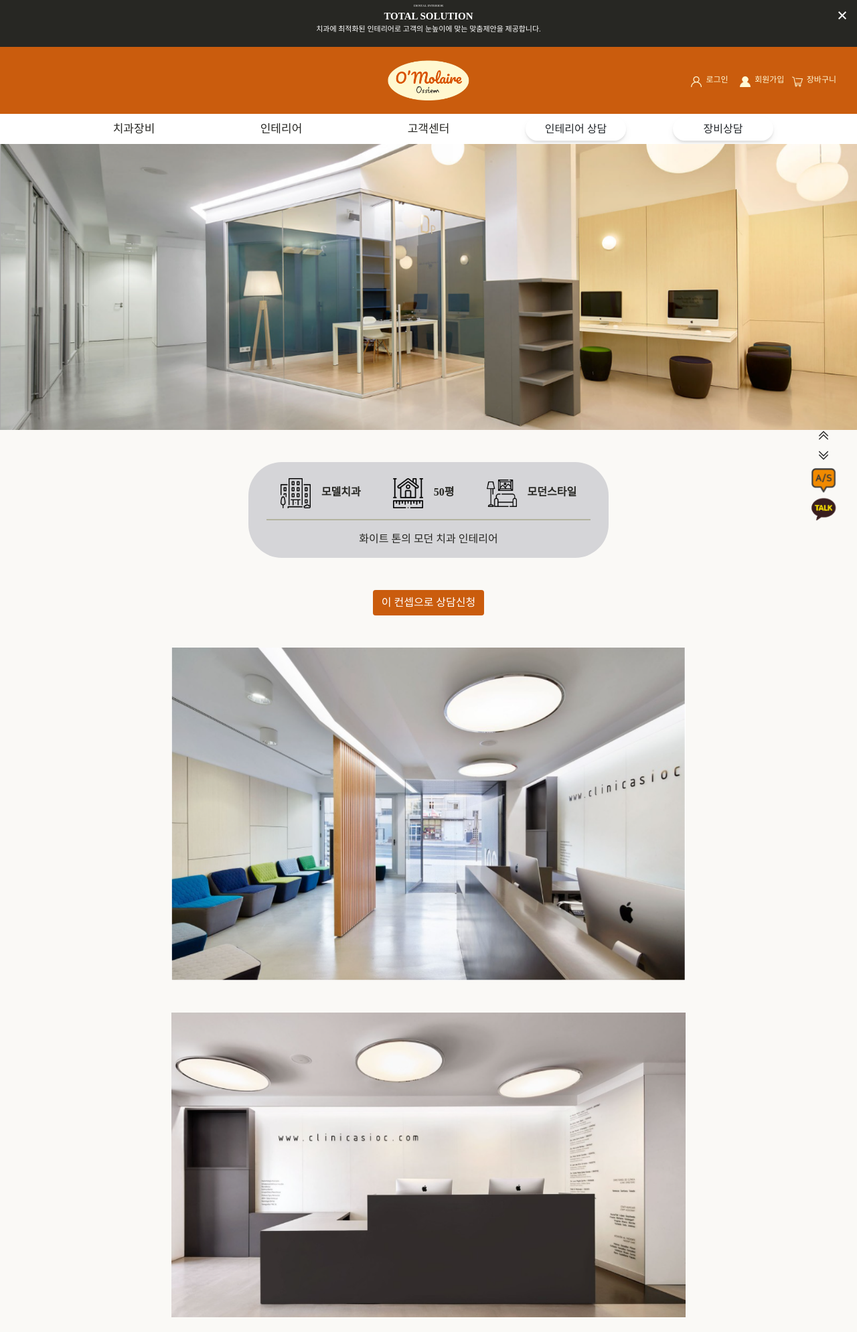
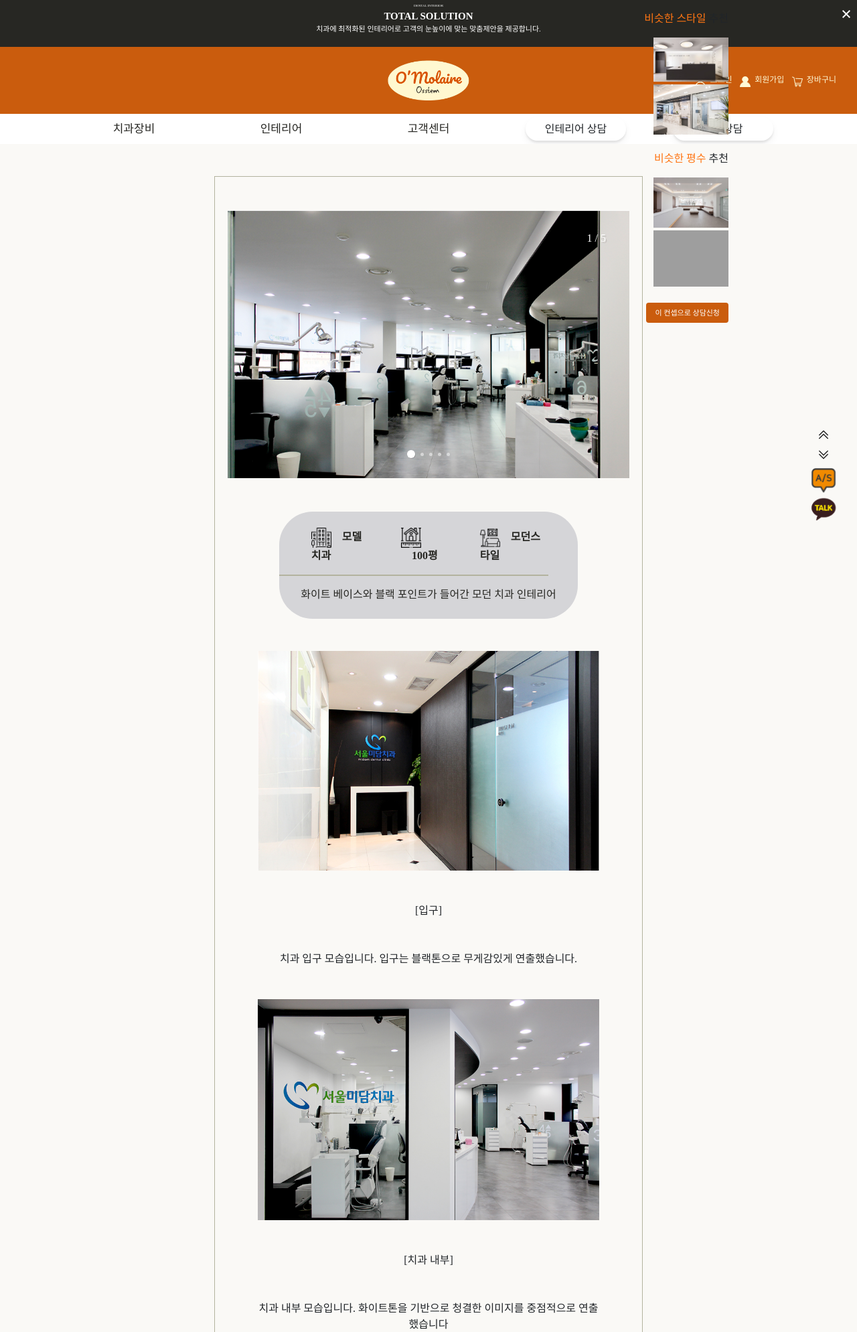
Before and after one commit to Vue-Board-Project/interior-mini-project, a Java web app: page / in a window 1280 px wide. Shown: the top 1989 px of the page at 67% size. Run offline with Spring Boot 4, a stand-in JSP engine, Linux system fonts and the light colour scheme; the project's own start-up code is not run, and a stand-in starts its controllers and pages; some web fonts are replaced; grey boxes are pictures that could not be loaded.

Commit message:
model_dental_detail_3.jsp 추가

```diff
--- a/src/main/webapp/WEB-INF/views/home.jsp
+++ b/src/main/webapp/WEB-INF/views/home.jsp
@@ -2,6 +2,6 @@
 
 <%@ include file="/WEB-INF/views/common/header.jsp" %>
 
-<%@ include file="/WEB-INF/views/model_dental/model_dental_detail1.jsp" %>
+<%@ include file="/WEB-INF/views/model_dental/model_dental_detail3.jsp" %>
 
 <%@ include file="/WEB-INF/views/common/footer.jsp" %>
--- a/src/main/webapp/WEB-INF/views/model_dental/model_dental_detail1.jsp
+++ b/src/main/webapp/WEB-INF/views/model_dental/model_dental_detail1.jsp
@@ -1,5 +1,5 @@
 <%@ page contentType="text/html; charset=UTF-8"%>
-<div id="model_dental_wrap" class="d-flex flex-column" style="background-color: #faf9f6; height: 245rem; font-family: 'MinSans-Regular';">
+<div id="model_dental_wrap" class="d-flex flex-column" style="background-color: #faf9f6; height: 260rem; font-family: 'MinSans-Regular';">
         <div id="model_dental_main_img" class="text-center"><img class="vw-100" src="${pageContext.request.contextPath}/resources/model_dental_images/photos/1.PNG"/></div>
         <div id="model_dental_summary" style="background-color: #d5d5d8; margin: 3rem auto; border-radius: 50px;">
             <div class="d-flex justify-content-center pt-4 mr-5 ml-5" style="color: #272723;">
--- /dev/null
+++ b/src/main/webapp/WEB-INF/views/model_dental/model_dental_detail3.jsp
@@ -0,0 +1,62 @@
+<%@ page contentType="text/html; charset=UTF-8"%>
+<div class="d-flex pt-5" style="background-color: #faf9f6; height: 297rem;  font-family: 'MinSans-Regular';">
+	<%@ include file="/WEB-INF/views/model_dental/model_dental_floating_menu.jsp" %>
+        <div class="d-flex flex-column vw-100">
+            <div id="model_dental_wrap" style="border: 1px solid #b3b39f; margin: 0 auto; width: 50%;">
+                <%@ include file="/WEB-INF/views/model_dental/model_dental_detail_slide.jsp" %>
+                <div id="model_dental_summary" style="background-color: #d5d5d8; margin: 3rem auto; border-radius: 50px; width: 70%;">
+                    <div class="d-flex justify-content-center pt-4 mr-5 ml-5" style="color: #272723;">
+                        <div class="mr-5"><img src="${pageContext.request.contextPath}/resources/model_dental_images/icons/free-icon-building-188379.png" style="height: 30px;"/><strong class="ml-3">모델치과</strong></div>
+                        <div class="mr-5"><img src="${pageContext.request.contextPath}/resources/model_dental_images/icons/premium-icon-house-design-3769340.png" style="height: 30px;"/><strong class="ml-3">100평</strong></div>
+                        <div><img src="${pageContext.request.contextPath}/resources/model_dental_images/icons/premium-icon-interior-design-2400622.png" style="height: 30px;"/><strong class="ml-3">모던스타일</strong></div>
+                    </div>
+                    <hr style="width:90%;height:2px;border:none;background-color:#b3b39f;"/>
+                    <div class="text-center pb-2">
+                        <p style="color: #272723;">화이트 베이스와 블랙 포인트가 들어간 모던 치과 인테리어</p>
+                    </div>
+                </div>
+                <div id="model_dental_content" class="text-center">
+                    <div>
+                        <div class="mb-5"><img src="${pageContext.request.contextPath}/resources/model_dental_images/photos/black_1.PNG" style="width: 80%;"/></div>
+                        <p class="mb-5">[입구]</p>
+                        <p class="mb-5" style="width: 80%; margin: 0 auto;">치과 입구 모습입니다.
+                            입구는 블랙톤으로 무게감있게 연출했습니다.</p>
+                    </div>
+                    <div>
+                        <div class="mb-5"><img src="${pageContext.request.contextPath}/resources/model_dental_images/photos/black_2.PNG" style="width: 80%;"/></div>
+                        <p class="mb-5">[치과 내부]</p>
+                        <p class="mb-5" style="width: 80%; margin: 0 auto;">치과 내부 모습입니다.
+                            화이트톤을 기반으로 청결한 이미지를 중점적으로 연출했습니다</p>
+                    </div>
+                    <div id="model_dental_waiting_room">
+                        <div class="mb-5"><img src="${pageContext.request.contextPath}/resources/model_dental_images/photos/black_3.PNG" style="width: 80%;"/></div>
+                        <div class="mb-5"><img src="${pageContext.request.contextPath}/resources/model_dental_images/photos/black_6.PNG" style="width: 80%;"/></div>
+                        <p class="mb-5">[진료실]</p>
+                        <p class="mb-5" style="width: 80%; margin: 0 auto;">진료실 내부 모습입니다.
+                            화이트와 블랙의 대비감을 이용해 더 널어 보이게 연출했습니다.</p>
+                    </div>
+                    <div id="model_dental_X-ray_room">
+                        <div class="mb-5"><img src="${pageContext.request.contextPath}/resources/model_dental_images/photos/black_4.PNG" style="width: 80%;"/></div>
+                        <p class="mb-5">[X-ray실]</p>
+                        <p class="mb-5" style="width: 80%; margin: 0 auto;">X-ray촬영실은 블랙으로 포인트를 주었습니다.</p>
+                    </div>
+                    <div id="model_dental_makeup_corner">
+                        <div class="mb-5"><img src="${pageContext.request.contextPath}/resources/model_dental_images/photos/black_5.PNG" style="width: 80%;"/></div>
+                        <p>[특진실]</p>
+                        <p class="mb-5" style="width: 80%; margin: 0 auto;">VIP를 위한 특진실 내부 모습입니다.
+                            그레이톤 벽에 치과와 관련된 그래픽을 넣어 포인트를 주었습니다.</p>
+                    </div>
+                    <div id="model_dental_doctor_room">
+                        <div class="mb-5"><img src="${pageContext.request.contextPath}/resources/model_dental_images/photos/black_7.PNG" style="width: 80%;"/></div>
+                        <p>[상담실]</p>
+                        <p class="mb-5" style="width: 80%; margin: 0 auto;">상담실입니다.
+                            벽을 유리로 시공해 시각적으로 더 넓어 보이는 느낌을 주었습니다.</p>
+                    </div>
+                    <div class="mb-5">
+                        <p style="width: 80%; margin: 0 auto;">오몰레어 오스템의 깔끔한 치과 인테리어였습니다.</p>
+                        <p style="width: 80%; margin: 0 auto;">다양한 시공사례 구경하시고 오몰레어에서 무료 견적 받아보세요.</p>
+                    </div>
+                </div>
+            </div>
+        </div>
+    </div>
--- /dev/null
+++ b/src/main/webapp/WEB-INF/views/model_dental/model_dental_detail_slide.jsp
@@ -0,0 +1,305 @@
+<%@ page contentType="text/html; charset=UTF-8"%>
+<div id="wrapper">
+<div id="slider_wrap">
+  <ul id="slider">
+    <li>
+        <img src="${pageContext.request.contextPath}/resources/model_dental_images/photos/black_6.PNG">
+    </li>
+
+    <li>
+        <img src="${pageContext.request.contextPath}/resources/model_dental_images/photos/black_4.PNG">
+    </li>
+
+    <li>
+        <img src="${pageContext.request.contextPath}/resources/model_dental_images/photos/black_5.PNG">
+    </li>
+
+    <li>
+        <img src="${pageContext.request.contextPath}/resources/model_dental_images/photos/black_7.PNG">
+    </li>
+
+    <li>
+        <img src="${pageContext.request.contextPath}/resources/model_dental_images/photos/black_3.PNG">
+    </li>
+  </ul>
+
+  <!--controls-->
+  <div class="btns" id="next"><i class="fa fa-arrow-right"></i></div>
+  <div class="btns" id="previous"><i class="fa fa-arrow-left"></i></div>
+  <div id="counter"></div>
+
+  <div id="pagination_wrap">
+  <ul>
+  </ul>
+  </div>
+  <!--controls-->
+    </div>
+  </div>
+<style>
+/*GLOBALS*/
+*{margin:0; padding:0; list-style:none;}
+a{text-decoration:none; color:#666;}
+a:hover{color:#1bc1a3;}
+body, hmtl{background: #ecf0f1; font-family: 'Anton', sans-serif;}
+
+
+#wrapper{
+  width:600px;
+  margin:50px auto;
+  height:400px;
+  position:relative;
+  color:#fff;
+  text-shadow:rgba(0,0,0,0.1) 2px 2px 0px;
+}
+
+#slider_wrap{
+  width:600px;
+  height:400px;
+  position:relative;
+  overflow:hidden;
+}
+
+#slider_wrap ul#slider{
+  width:100%;
+  height:100%;
+
+  position:absolute;
+  top:0;
+  left:0;
+}
+
+#slider_wrap ul#slider li{
+  float:left;
+  position:relative;
+  width:600px;
+  height:400px;
+}
+
+#slider_wrap ul#slider li > div{
+  position:absolute;
+  top:20px;
+  left:35px;
+}
+
+#slider_wrap ul#slider li > div h3{
+  font-size:36px;
+  text-transform:uppercase;
+}
+
+#slider_wrap ul#slider li > div span{
+  font-family: Neucha, Arial, sans serif;
+  font-size:21px;
+}
+
+#slider_wrap ul#slider li img{
+  display:block;
+  width:100%;
+  height: 100%;
+}
+
+
+/*btns*/
+.btns{
+  position:absolute;
+  width:50px;
+  height:60px;
+  top:50%;
+  margin-top:-25px;
+  line-height:57px;
+  text-align:center;
+  cursor:pointer;
+  background:rgba(0,0,0,0.1);
+  z-index:100;
+
+
+  /* -webkit-user-select: none;
+  -moz-user-select: none;
+  -khtml-user-select: none;
+  -ms-user-select: none; */
+
+  -webkit-transition: all 0.1s ease;
+  -moz-transition: all 0.1s ease;
+  -o-transition: all 0.1s ease;
+  -ms-transition: all 0.1s ease;
+  transition: all 0.1s ease;
+}
+
+.btns:hover{
+  background:rgba(0,0,0,0.3);
+}
+
+#next{right:-50px; border-radius:7px 0px 0px 7px;}
+#previous{left:-50px; border-radius:0px 7px 7px 7px;}
+#counter{
+  top: 30px;
+  right:35px;
+  width:auto;
+  position:absolute;
+}
+
+#slider_wrap.active #next{right:0px;}
+#slider_wrap.active #previous{left:0px;}
+
+
+/*bar*/
+#pagination_wrap{
+  min-width:20px;
+  margin-top:350px;
+  margin-left: auto;
+  margin-right: auto;
+  height:15px;
+  position:relative;
+  text-align:center;
+}
+
+#pagination_wrap ul {
+  width:100%;
+}
+
+#pagination_wrap ul li{
+  margin: 0 4px;
+  display: inline-block;
+  width:5px;
+  height:5px;
+  border-radius:50%;
+  background:#fff;
+  opacity:0.5;
+  position:relative;
+  top:0;
+
+
+}
+
+#pagination_wrap ul li.active{
+  width:12px;
+  height:12px;
+  top:3px;
+  opacity:1;
+  box-shadow:rgba(0,0,0,0.1) 1px 1px 0px;
+}
+
+
+
+
+/*Header*/
+h1, h2{text-shadow:none; text-align:center;}
+h1{ color: #666; text-transform:uppercase;  font-size:36px;}
+h2{ color: #7f8c8d; font-family: Neucha, Arial, sans serif; font-size:18px; margin-bottom:30px;}
+
+
+
+
+/*ANIMATION*/
+#slider_wrap ul, #pagination_wrap ul li{
+  -webkit-transition: all 0.3s cubic-bezier(1,.01,.32,1);
+  -moz-transition: all 0.3s cubic-bezier(1,.01,.32,1);
+  -o-transition: all 0.3s cubic-bezier(1,.01,.32,1);
+  -ms-transition: all 0.3s cubic-bezier(1,.01,.32,1);
+  transition: all 0.3s cubic-bezier(1,.01,.32,1);
+}
+</style>
+<script>
+  //current position
+  var pos = 0;
+//number of slides
+  var totalSlides = $('#slider_wrap ul li').length;
+  //get the slide width
+  var sliderWidth = $('#slider_wrap').width();
+
+
+  $(document).ready(function(){
+
+
+    /*****************
+    BUILD THE SLIDER
+    *****************/
+    //set width to be 'x' times the number of slides
+    $('#slider_wrap ul#slider').width(sliderWidth*totalSlides);
+
+      //next slide
+    $('#next').click(function(){
+      slideRight();
+    });
+
+    //previous slide
+    $('#previous').click(function(){
+      slideLeft();
+    });
+
+
+
+    /*************************
+    //*> OPTIONAL SETTINGS
+    ************************/
+    //automatic slider
+    var autoSlider = setInterval(slideRight, 3000);
+
+    //for each slide
+    $.each($('#slider_wrap ul li'), function() {
+
+      //create a pagination
+      var li = document.createElement('li');
+      $('#pagination_wrap ul').append(li);
+    });
+
+    //counter
+    countSlides();
+
+    //pagination
+    pagination();
+
+    //hide/show controls/btns when hover
+    //pause automatic slide when hover
+    $('#slider_wrap').hover(
+      function(){ $(this).addClass('active'); clearInterval(autoSlider); },
+      function(){ $(this).removeClass('active'); autoSlider = setInterval(slideRight, 3000); }
+    );
+
+
+
+  });//DOCUMENT READY
+
+
+
+  /***********
+  SLIDE LEFT
+  ************/
+  function slideLeft(){
+    pos--;
+    if(pos==-1){ pos = totalSlides-1; }
+    $('#slider_wrap ul#slider').css('left', -(sliderWidth*pos));
+
+    //*> optional
+    countSlides();
+    pagination();
+  }
+
+
+  /************
+  SLIDE RIGHT
+  *************/
+  function slideRight(){
+    pos++;
+    if(pos==totalSlides){ pos = 0; }
+    $('#slider_wrap ul#slider').css('left', -(sliderWidth*pos));
+
+    //*> optional
+    countSlides();
+    pagination();
+  }
+
+
+
+
+  /************************
+  //*> OPTIONAL SETTINGS
+  ************************/
+  function countSlides(){
+    $('#counter').html(pos+1 + ' / ' + totalSlides);
+  }
+
+  function pagination(){
+    $('#pagination_wrap ul li').removeClass('active');
+    $('#pagination_wrap ul li:eq('+pos+')').addClass('active');
+  }
+</script>
--- /dev/null
+++ b/src/main/webapp/WEB-INF/views/model_dental/model_dental_floating_menu.jsp
@@ -0,0 +1,64 @@
+<%@ page contentType="text/html; charset=UTF-8"%>
+<div class="floating blind mt-3" align="right" style="position: fixed;">
+    <div class="d-flex flex-column mb-4">
+        <p><span style="color: #ff7513;">비슷한 스타일</span> 추천</p>
+        <a href="#" class="mb-1"><img style="width: 7rem;" src="${pageContext.request.contextPath}/resources/model_dental_images/photos/3.PNG"/></a>
+        <a href="#"><img style="width: 7rem;" src="${pageContext.request.contextPath}/resources/model_dental_images/photos/50py_waiting_room.jpg"/></a>
+
+    </div>
+
+    <div class="d-flex flex-column mb-4">
+        <p><span style="color: #ff7513;">비슷한 평수</span> 추천</p>
+        <a href="#" class="mb-1"><img style="width: 7rem;" src="${pageContext.request.contextPath}/resources/model_dental_images/photos/chungchun_waiting_room.jpg"/></a>
+        <a href="#"><img style="width: 7rem;" src="${pageContext.request.contextPath}/resources/model_dental_images/photos/waiting_room.jpg"/></a>
+
+    </div>
+    <div class=""><a class="btn" style="background-color: #ca5c0d; color: white; font-size: 11px;">이 컨셉으로 상담신청</a></div>
+</div>
+<style>
+.abs {
+  position: absolute;
+  top: 0px;
+}
+
+.fixed {
+  position: fixed;
+  bottom: 0px;
+}
+
+.blind {
+  display: none;
+}
+
+.floating {
+  width: 100%;
+  padding-right: 15%;
+}
+
+</style>
+<script>
+ $(window).scroll( function () {
+
+ var
+   floater = $('.floating'),
+  startPoint = 900,
+    scrollPoint = parseInt( $(window).scrollTop() + parseInt( window.innerHeight ) ),
+  endPoint = parseInt( $('.floating').outerHeight() ),
+  limit = $('.floating').outerHeight();
+
+  if(0 <= parseInt( scrollPoint ) && parseInt( scrollPoint ) < parseInt( startPoint ) ) {
+    floater.addClass('blind');
+  } else if ( parseInt( startPoint ) < parseInt( scrollPoint ) && parseInt( scrollPoint ) < parseInt( endPoint ) ){
+    floater.removeClass('blind');
+    floater.removeClass('abs');
+    floater.addClass('fixed');
+  } else {
+    floater.removeClass('blind');
+    floater.removeClass('fixed');
+    floater.addClass('abs');
+  }
+
+
+});
+
+</script>
```
Also changed, not shown: src/main/webapp/WEB-INF/views/model_dental/model_dental_detail2.jsp (added, +56 -0 lines), src/main/webapp/WEB-INF/views/sign_up.jsp (+1 -34 lines), src/main/webapp/resources/model_dental_images/photos/50py_waiting_room.jpg (added), src/main/webapp/resources/model_dental_images/photos/black_1.PNG (added), src/main/webapp/resources/model_dental_images/photos/black_2.PNG (added), src/main/webapp/resources/model_dental_images/photos/black_3.PNG (added), src/main/webapp/resources/model_dental_images/photos/black_4.PNG (added), src/main/webapp/resources/model_dental_images/photos/black_5.PNG (added), src/main/webapp/resources/model_dental_images/photos/black_6.PNG (added), src/main/webapp/resources/model_dental_images/photos/black_7.PNG (added), src/main/webapp/resources/model_dental_images/photos/chungchun_waiting_room.jpg (added), 2 other files.
